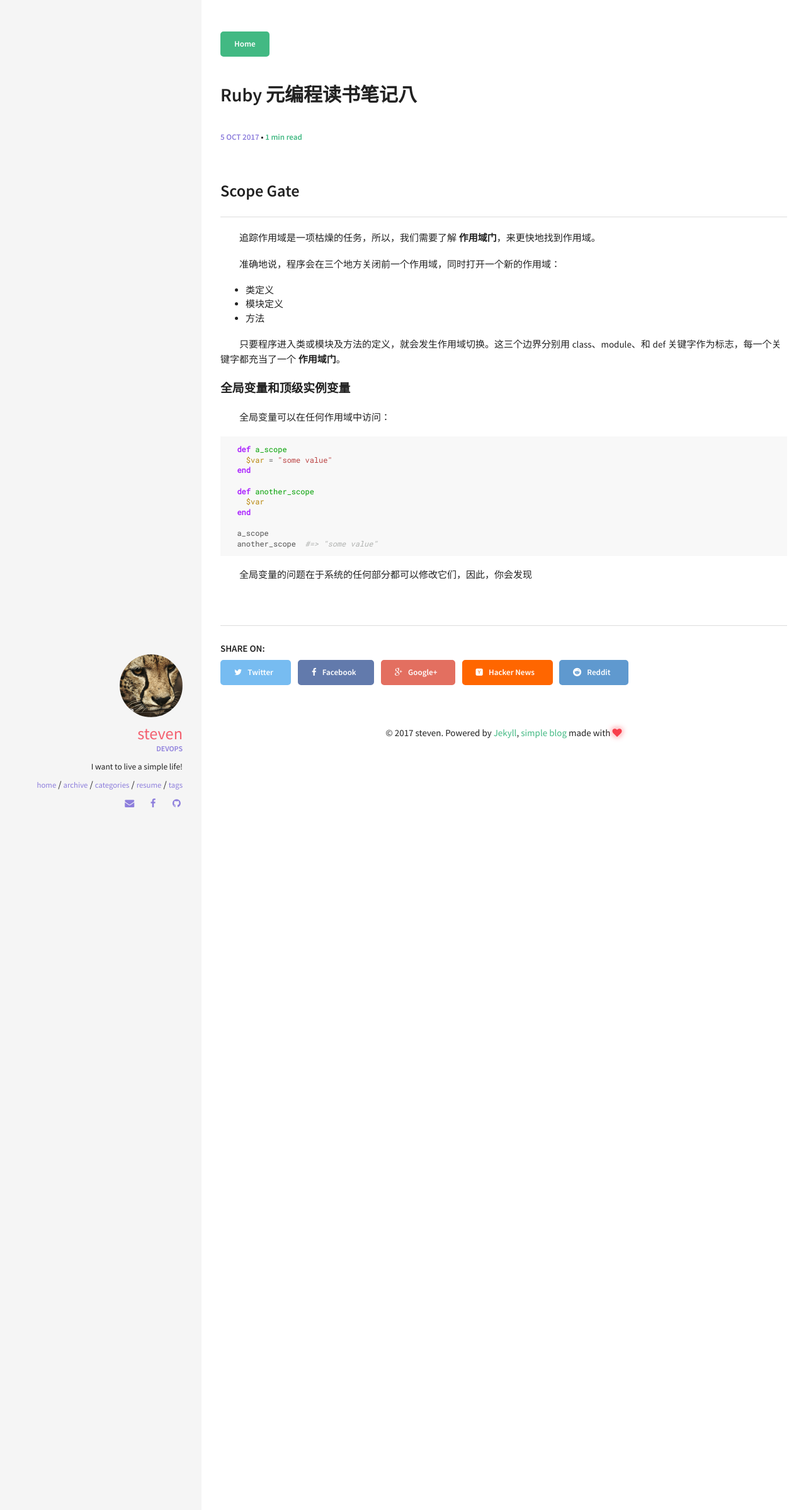
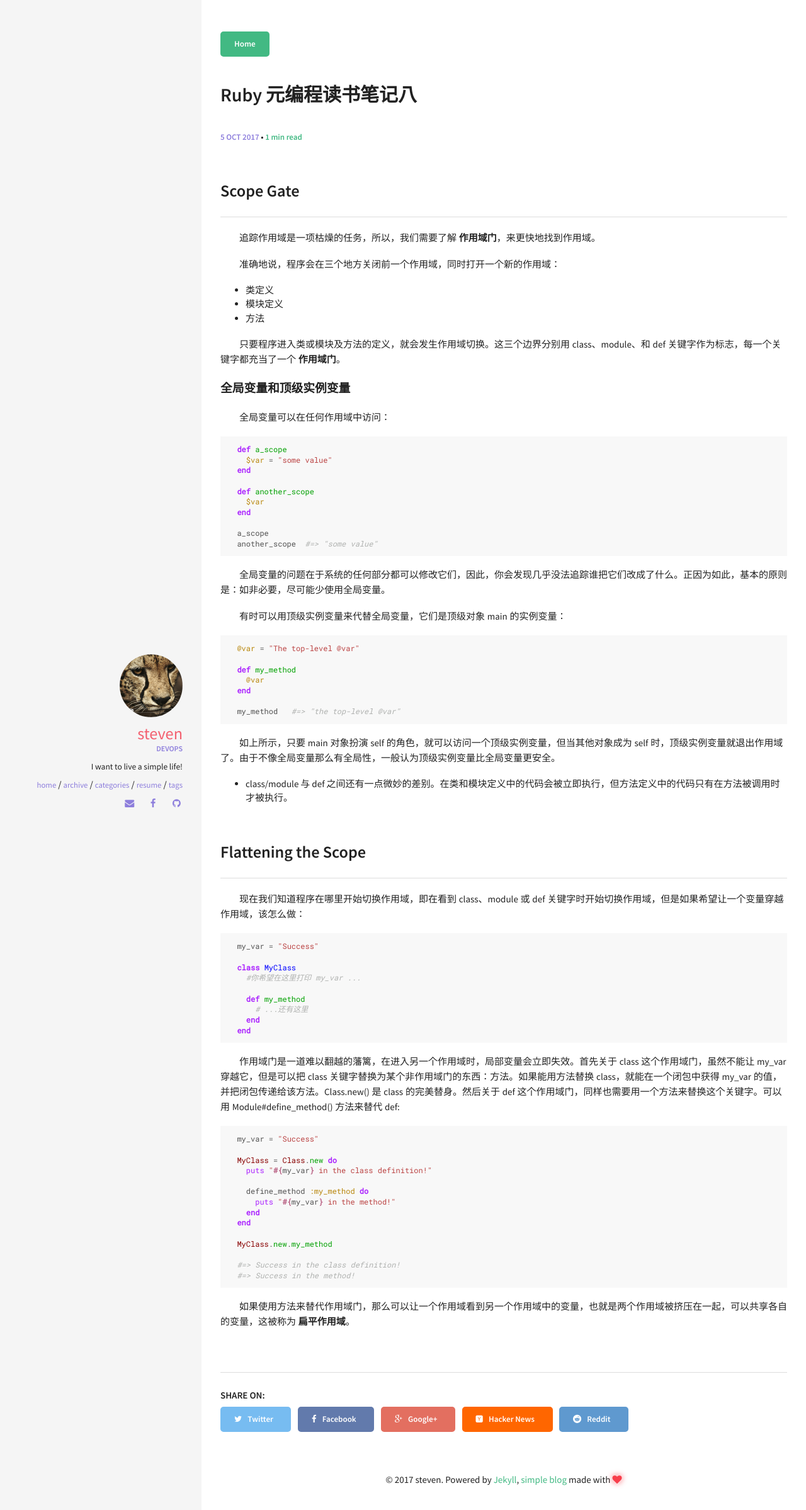
Before and after one commit to Stevenhwang/stevenhwang.github.io, a Jekyll site: the page built from _posts/2017-10-05-Ruby 元编程读书笔记八.md, in a window 1280 px wide. Shown: the top 2398 px of the page at 63% size. Built offline with Jekyll 4.4.1, drawn with Linux system fonts in a browser that asks for light colours; comment, search, counter and statistics services are not loaded.

Commit message:
add a post

````diff
--- a/_posts/2017-10-05-Ruby 元编程读书笔记八.md
+++ b/_posts/2017-10-05-Ruby 元编程读书笔记八.md
@@ -32,4 +32,51 @@ comments: true
   a_scope
   another_scope  #=> "some value"
 ```
-&emsp;&emsp;全局变量的问题在于系统的任何部分都可以修改它们，因此，你会发现
+&emsp;&emsp;全局变量的问题在于系统的任何部分都可以修改它们，因此，你会发现几乎没法追踪谁把它们改成了什么。正因为如此，基本的原则是：如非必要，尽可能少使用全局变量。
+
+&emsp;&emsp;有时可以用顶级实例变量来代替全局变量，它们是顶级对象 main 的实例变量：
+```ruby
+  @var = "The top-level @var"
+
+  def my_method
+    @var
+  end
+
+  my_method   #=> "the top-level @var"
+```
+&emsp;&emsp;如上所示，只要 main 对象扮演 self 的角色，就可以访问一个顶级实例变量，但当其他对象成为 self 时，顶级实例变量就退出作用域了。由于不像全局变量那么有全局性，一般认为顶级实例变量比全局变量更安全。
+
+* class/module 与 def 之间还有一点微妙的差别。在类和模块定义中的代码会被立即执行，但方法定义中的代码只有在方法被调用时才被执行。
+
+## Flattening the Scope
+
+&emsp;&emsp;现在我们知道程序在哪里开始切换作用域，即在看到 class、module 或 def 关键字时开始切换作用域，但是如果希望让一个变量穿越作用域，该怎么做：
+```ruby
+  my_var = "Success"
+
+  class MyClass
+    #你希望在这里打印 my_var ...
+
+    def my_method
+      # ...还有这里
+    end
+  end
+```
+&emsp;&emsp;作用域门是一道难以翻越的藩篱，在进入另一个作用域时，局部变量会立即失效。首先关于 class 这个作用域门，虽然不能让 my_var 穿越它，但是可以把 class 关键字替换为某个非作用域门的东西：方法。如果能用方法替换 class，就能在一个闭包中获得 my_var 的值，并把闭包传递给该方法。Class.new() 是 class 的完美替身。然后关于 def 这个作用域门，同样也需要用一个方法来替换这个关键字。可以用 Module#define_method() 方法来替代 def:
+```ruby
+  my_var = "Success"
+
+  MyClass = Class.new do
+    puts "#{my_var} in the class definition!"
+
+    define_method :my_method do
+      puts "#{my_var} in the method!"
+    end
+  end
+
+  MyClass.new.my_method
+
+  #=> Success in the class definition!
+  #=> Success in the method!
+```
+&emsp;&emsp;如果使用方法来替代作用域门，那么可以让一个作用域看到另一个作用域中的变量，也就是两个作用域被挤压在一起，可以共享各自的变量，这被称为 **扁平作用域**。
````
